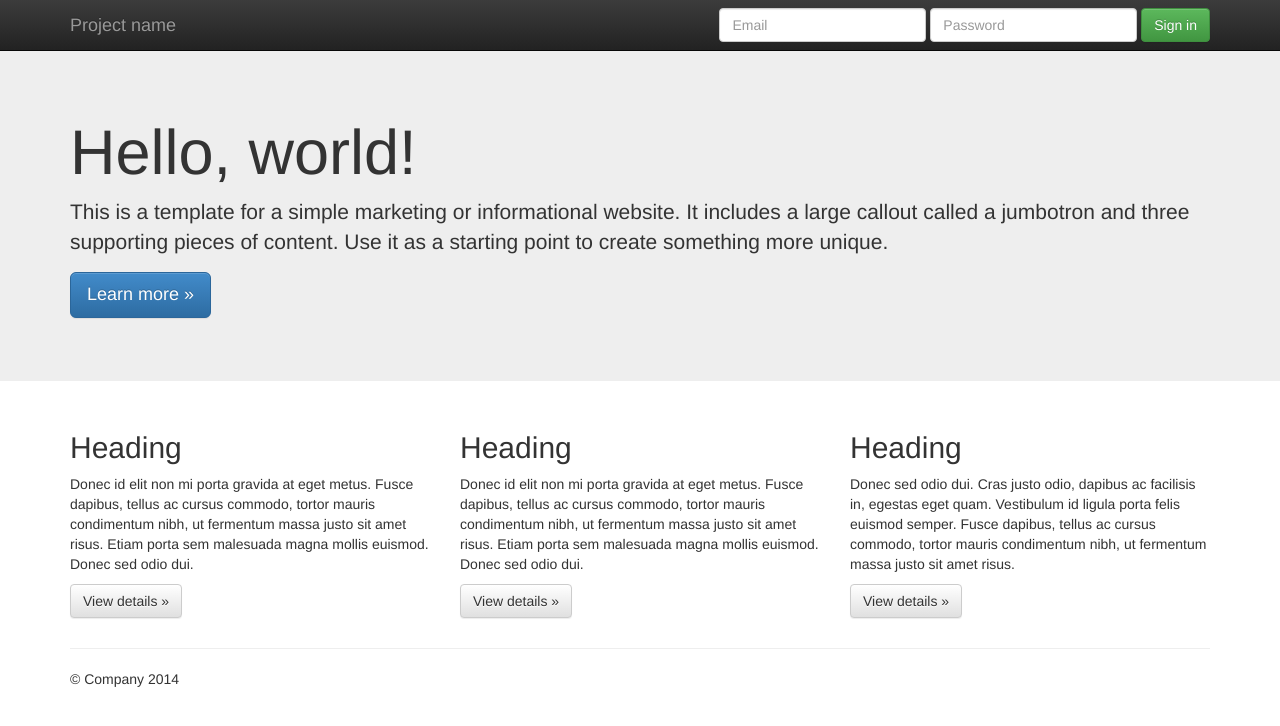
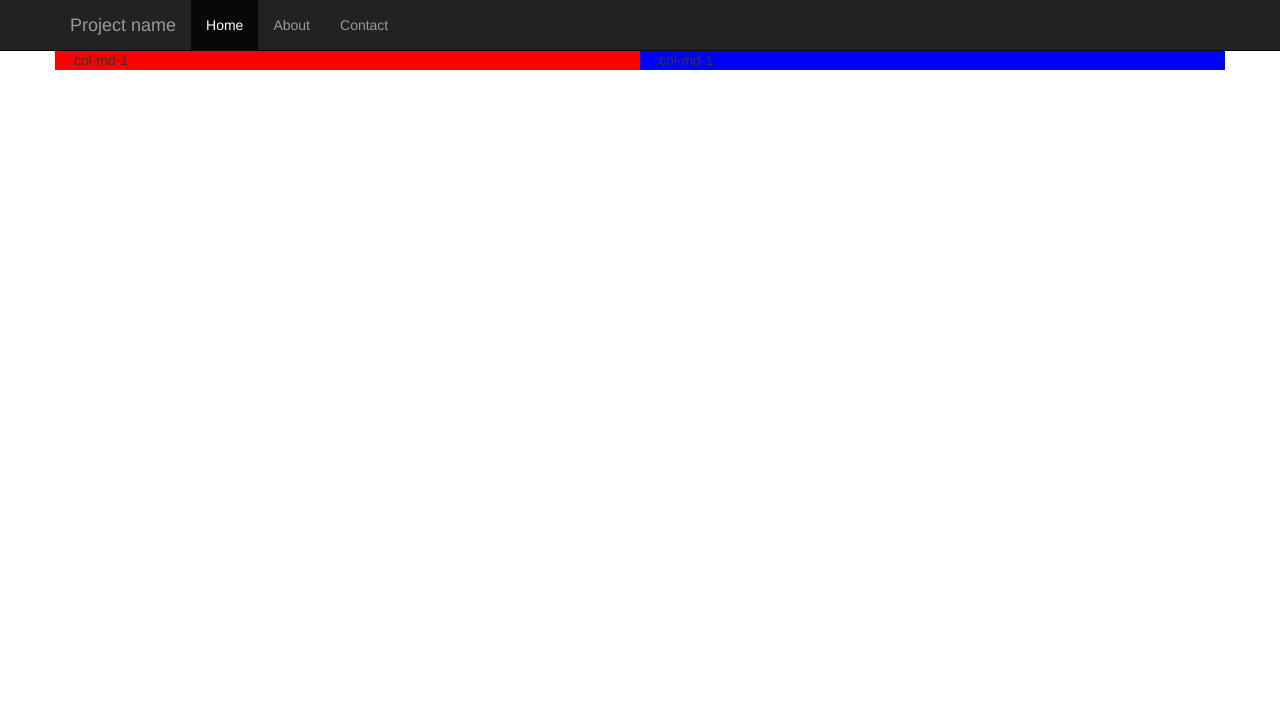
Before and after one commit to rohanchambers/SFF, a PHP site: page / in a window 1280 px wide. Shown: the top 726 px of the page. Run offline with PHP 8.4, Linux system fonts and the light colour scheme; some libraries are stand-ins or nearby versions.

Commit message:
Create template for future projects with Boostrap/hmtl5Boilertplate/Grunt from this point

```diff
--- a/css/main.css
+++ b/css/main.css
@@ -3,3 +3,7 @@
 /* ==========================================================================
    Author's custom styles
    ========================================================================== */
+       body {
+            padding-top: 50px;
+            padding-bottom: 20px;
+        }
--- a/index.html
+++ b/index.html
@@ -11,13 +11,6 @@
     <meta name="viewport" content="width=device-width, initial-scale=1">
 
     <link rel="stylesheet" href="css/bootstrap.min.css">
-        <style>
-            body {
-                padding-top: 50px;
-                padding-bottom: 20px;
-            }
-        </style>
-        <link rel="stylesheet" href="css/bootstrap-theme.min.css">
     <link rel="stylesheet" href="css/main.css">
 
     <script src="js/vendor/modernizr-2.6.2-respond-1.1.0.min.js"></script>
@@ -37,55 +30,24 @@
             </button>
             <a class="navbar-brand" href="#">Project name</a>
         </div>
-        <div class="navbar-collapse collapse">
-          <form class="navbar-form navbar-right" role="form">
-            <div class="form-group">
-              <input type="text" placeholder="Email" class="form-control">
-            </div>
-            <div class="form-group">
-              <input type="password" placeholder="Password" class="form-control">
-            </div>
-            <button type="submit" class="btn btn-success">Sign in</button>
-          </form>
-        </div><!--/.navbar-collapse -->
-      </div>
-    </div>
-
-    <!-- Main jumbotron for a primary marketing message or call to action -->
-    <div class="jumbotron">
-      <div class="container">
-        <h1>Hello, world!</h1>
-        <p>This is a template for a simple marketing or informational website. It includes a large callout called a jumbotron and three supporting pieces of content. Use it as a starting point to create something more unique.</p>
-        <p><a class="btn btn-primary btn-lg" role="button">Learn more &raquo;</a></p>
+        <div class="collapse navbar-collapse">
+            <ul class="nav navbar-nav">
+            <li class="active"><a href="#">Home</a></li>
+            <li><a href="#about">About</a></li>
+            <li><a href="#contact">Contact</a></li>
+            </ul>
+        </div><!--/.nav-collapse -->
     </div>
 </div>
 
 <div class="container">
-      <!-- Example row of columns -->
     <div class="row">
-        <div class="col-md-4">
-          <h2>Heading</h2>
-          <p>Donec id elit non mi porta gravida at eget metus. Fusce dapibus, tellus ac cursus commodo, tortor mauris condimentum nibh, ut fermentum massa justo sit amet risus. Etiam porta sem malesuada magna mollis euismod. Donec sed odio dui. </p>
-          <p><a class="btn btn-default" href="#" role="button">View details &raquo;</a></p>
+        <div class="col-md-6" style="background: red;">.col-md-1</div>
+        <div class="col-md-6" style="background: blue;">.col-md-1</div>
     </div>
-        <div class="col-md-4">
-          <h2>Heading</h2>
-          <p>Donec id elit non mi porta gravida at eget metus. Fusce dapibus, tellus ac cursus commodo, tortor mauris condimentum nibh, ut fermentum massa justo sit amet risus. Etiam porta sem malesuada magna mollis euismod. Donec sed odio dui. </p>
-          <p><a class="btn btn-default" href="#" role="button">View details &raquo;</a></p>
-       </div>
-        <div class="col-md-4">
-          <h2>Heading</h2>
-          <p>Donec sed odio dui. Cras justo odio, dapibus ac facilisis in, egestas eget quam. Vestibulum id ligula porta felis euismod semper. Fusce dapibus, tellus ac cursus commodo, tortor mauris condimentum nibh, ut fermentum massa justo sit amet risus.</p>
-          <p><a class="btn btn-default" href="#" role="button">View details &raquo;</a></p>
-        </div>
-      </div>
+</div><!-- /.container -->
 
-      <hr>
-
-      <footer>
-        <p>&copy; Company 2014</p>
-      </footer>
-    </div> <!-- /container -->        <script src="//ajax.googleapis.com/ajax/libs/jquery/1.11.0/jquery.min.js"></script>
+<script src="//ajax.googleapis.com/ajax/libs/jquery/1.11.0/jquery.min.js"></script>
 <script>window.jQuery || document.write('<script src="js/vendor/jquery-1.11.0.min.js"><\/script>')</script>
 
 <script src="js/vendor/bootstrap.min.js"></script>
```
Also changed, not shown: Gruntfile.js (+4 -4 lines), apple-touch-icon-precomposed.png (deleted), js/main.min.js (added). Lines whose indentation alone changed are shown as unchanged.
